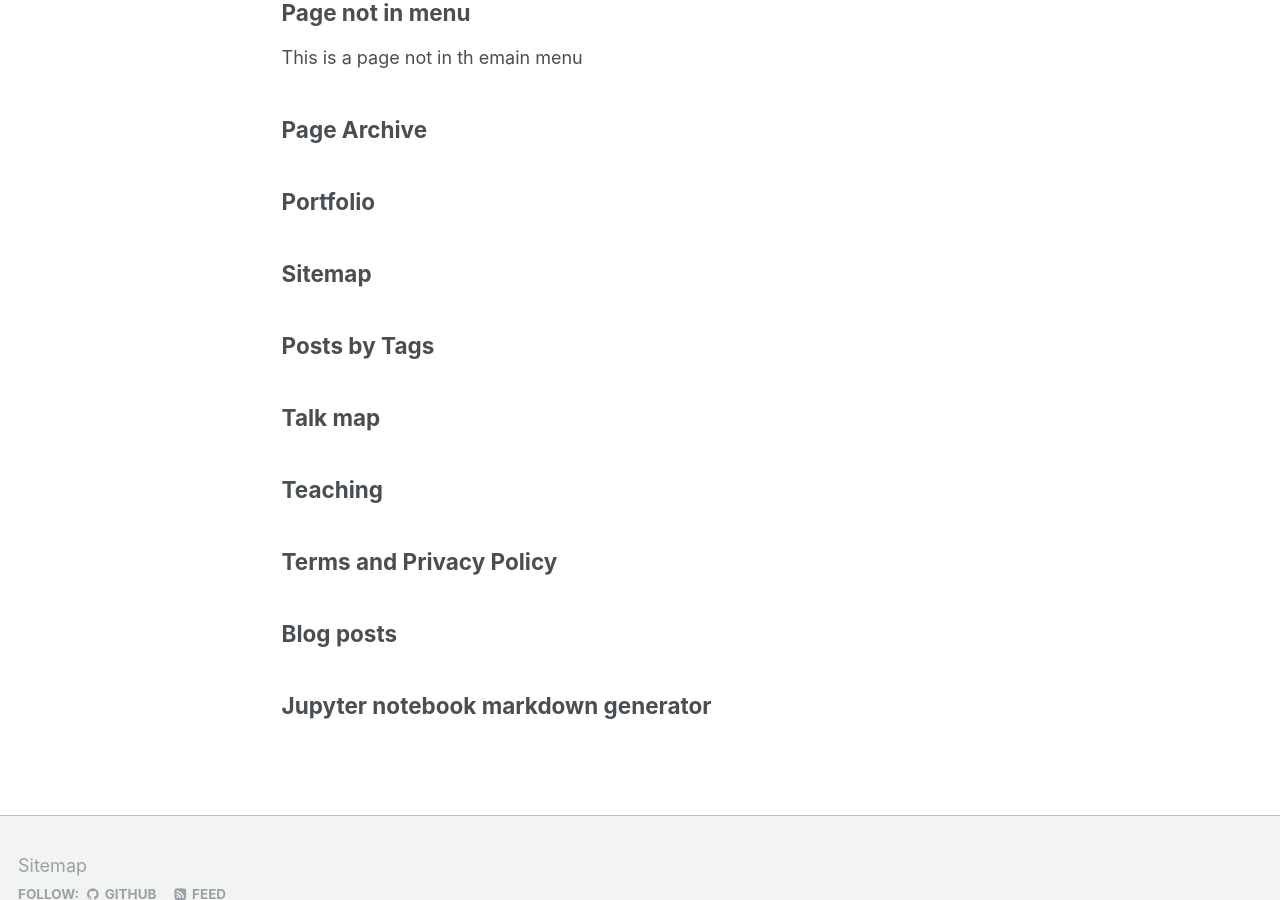
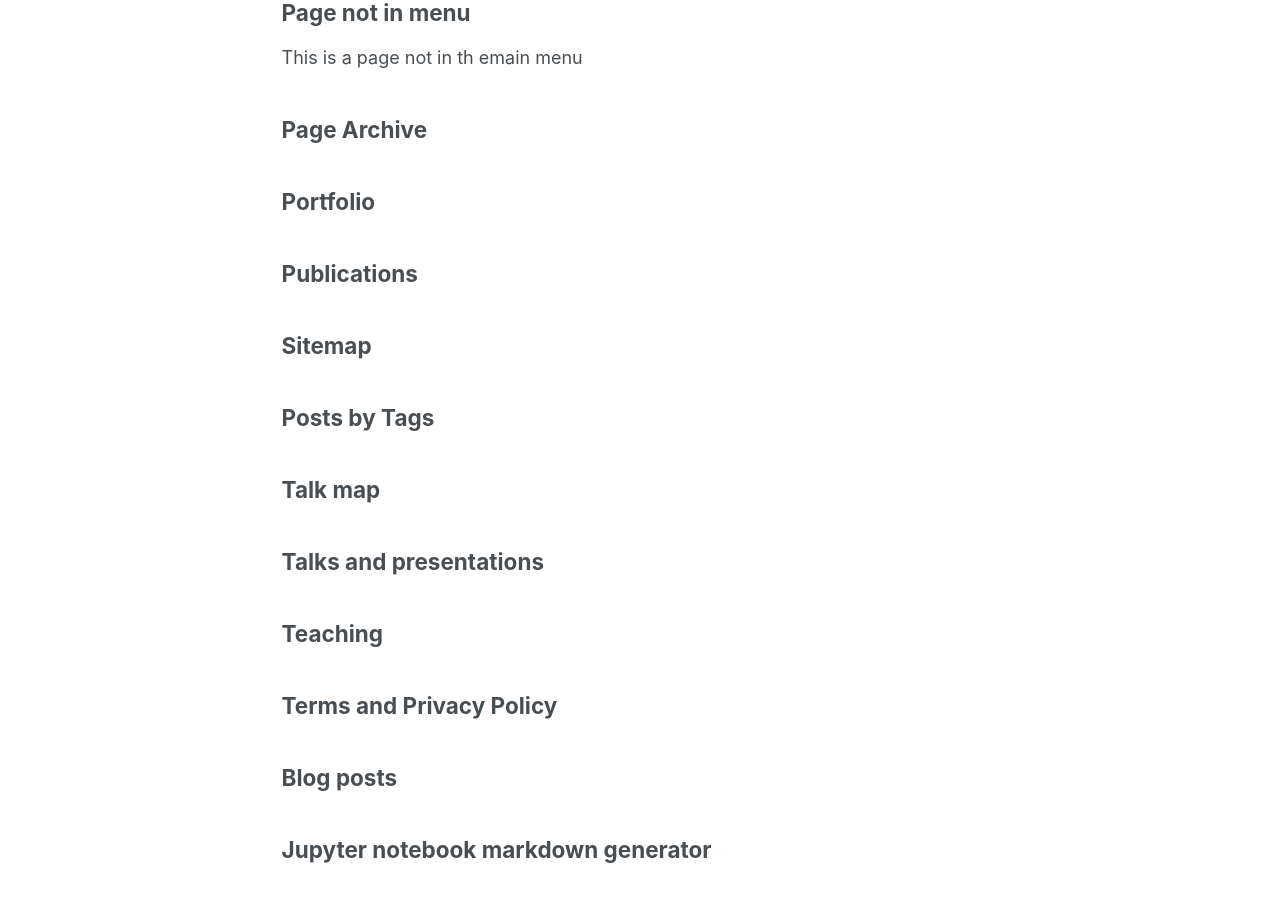
Before and after one commit to eghuang/eghuang.github.io, a Jekyll site: the page built from _pages/page-archive.html, in a window 1280 px wide and 900 px high, scrolled down 786 px. Built offline with Jekyll 4.4.1, drawn with Linux system fonts in a browser that asks for light colours.

Commit message:
Cleaning up past changes to publications and talks

```diff
--- a/_pages/publications.md
+++ b/_pages/publications.md
@@ -1,5 +1,6 @@
 ---
 layout: archive
+title: "Publications"
 permalink: /publications/
 author_profile: true
 ---
--- a/_pages/talks.html
+++ b/_pages/talks.html
@@ -1,6 +1,6 @@
 ---
 layout: archive
-
+title: "Talks and presentations"
 permalink: /talks/
 author_profile: true
 ---
```
